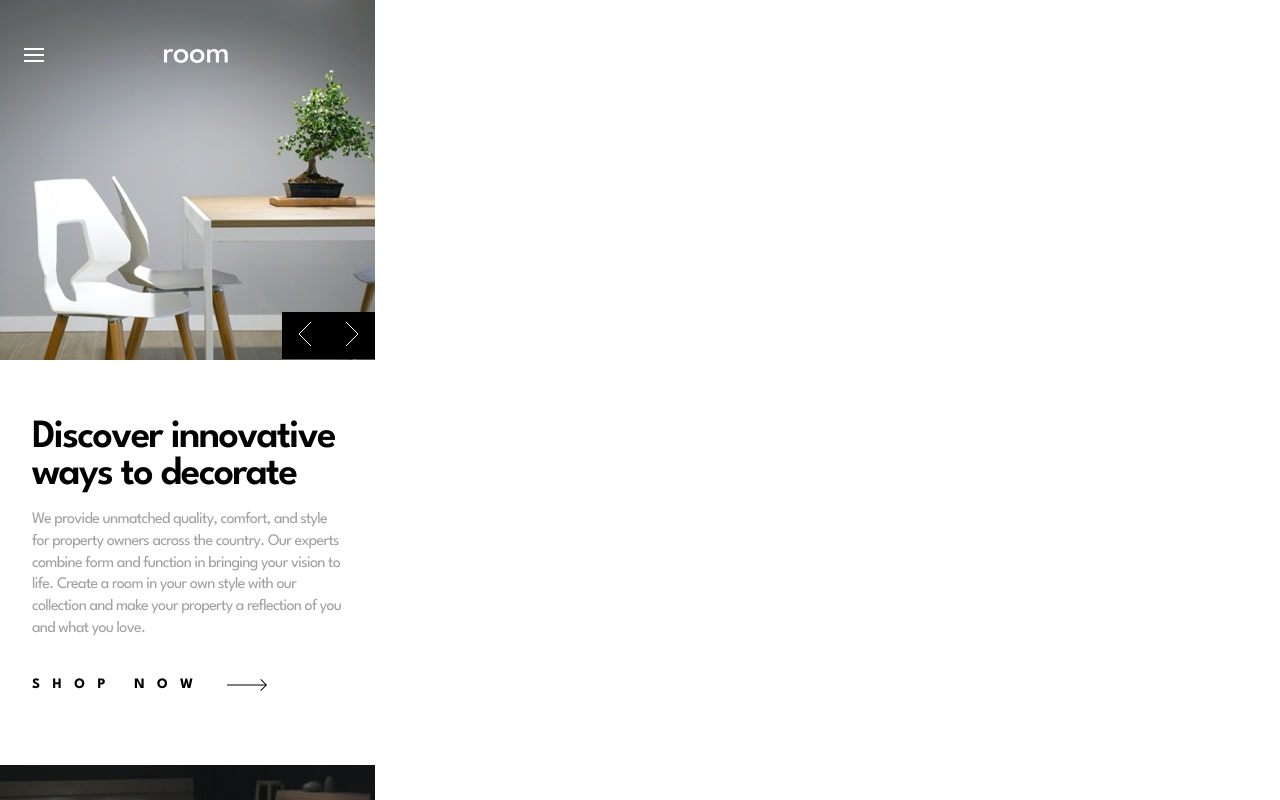
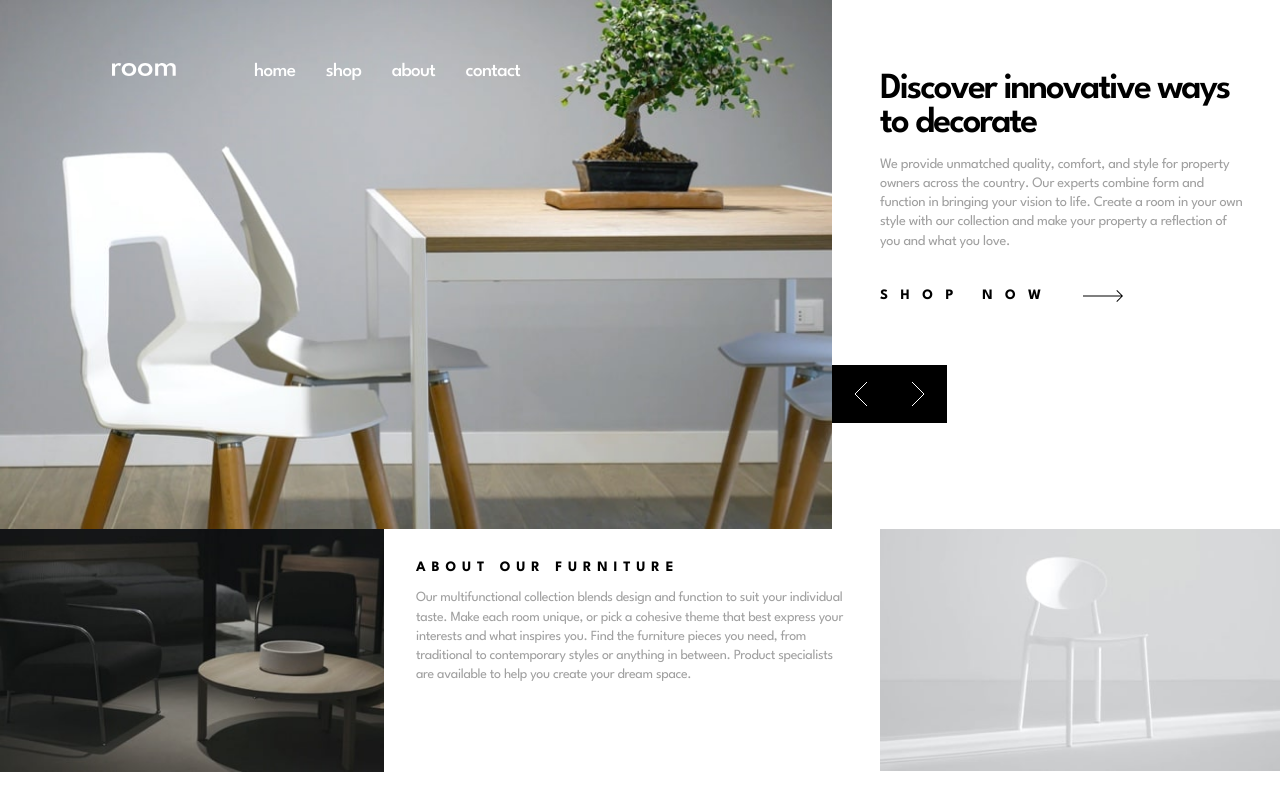
Before and after one commit to nkweku66/ecommerce_homepage, a React (Vite) app: page / in a window 1280 px wide. Shown: the top 800 px of the page. Built offline with nearby package versions, Linux system fonts and the light colour scheme; the HTML template or start-up script is replaced by a standard one.

Commit message:
Fix responsiveness issues

```diff
--- a/src/App.styles.ts
+++ b/src/App.styles.ts
@@ -1,11 +1,19 @@
 import styled from 'styled-components'
 
 const Wrapper = styled.div`
-      @media only screen and (1366px <= width <= 1440px) {
+  width: 100%;
+
+      @media only screen and (1024px <= width <= 1920px) {
         display: grid;
-        grid-template-rows: 534px;
-        grid-template-columns: 840px 534px;
+        grid-template-rows: 100%;
+        grid-template-columns: 65% 35%;
     }
+
+    @media only screen and (min-width: 1440px){
+      grid-template-rows: 534px;
+      grid-template-columns: 840px 600px;
+    }
+
 `
 
 export default Wrapper
--- a/src/Styles/GlobalStyles.ts
+++ b/src/Styles/GlobalStyles.ts
@@ -12,7 +12,7 @@ const GlobalStyle = createGlobalStyle`
         width: 23.44em;
         overflow-x: hidden;
 
-        @media (1366px <= width <= 1440px) {
+        @media (376px <= width <= 1920px) {
             width: 100%;
         }
     }
--- a/src/components/about/About.styles.ts
+++ b/src/components/about/About.styles.ts
@@ -4,16 +4,38 @@ const AboutWrapper = styled.section`
     display: flex;
     flex-direction: column;
 
-    @media only screen and (1366px <= width <= 1440px) {
+    @media only screen and (1024px <= width <= 1920px) {
         flex-direction: row;
     }
 `
 const AboutImage = styled.img`
     width: 100%;
+
+    @media only screen and (1024px <= width <= 1920px) {
+        width: 30%;
+        height: 100%;
+
+        &:nth-last-child(1) {
+            width: 31.25%;
+        }
+    }
+
 `
 
 const AboutContainer = styled.div`
     padding: 3.0625em 2em 2.56em 2em;
+
+    @media only screen and (728px <= width <= 1920px) {
+        padding: 5em 6.25em 7em 6em;
+    }
+
+    @media only screen and (width >= 1024px) {
+        padding: 2em 2em 0 2em;
+    }
+
+    @media only screen and (width >= 1440px) {
+        padding: 4.5em 3em 0 3em;
+    }
 `
 const AboutHeader = styled.h2`
     font-size: 0.875rem;
@@ -21,11 +43,37 @@ const AboutHeader = styled.h2`
     text-transform: uppercase;
     letter-spacing:5.83px;
     margin-bottom: 1em;
+
+    @media only screen and (728px <= width <= 1920px) {
+        font-size: 1.3rem;
+    }
+
+    @media only screen and (width >= 1024px) {
+        font-size: 0.9em;
+    }
+
+    @media only screen and (width >= 1440px) {
+        font-size: 1.1rem;
+    }
 `
 const AboutContent = styled.p`
     color: #A0A0A0;
     letter-spacing: -0.33px;
     line-height: 1.37rem;
+
+    @media only screen and (728px <= width <= 1920px) {
+        font-size: 1.2rem;
+        line-height: 1.5rem;
+    }
+
+    @media only screen and (width >= 1024px ) {
+        font-size: 0.875rem;
+        line-height: 1.2rem;
+    }
+
+    @media only screen and (width >= 1440px) {
+        font-size: 1.1rem;
+    }
 `
 
 export {
--- a/src/components/features/Features.styles.ts
+++ b/src/components/features/Features.styles.ts
@@ -8,11 +8,17 @@ const FeatWrapper = styled.section`
     padding: 3.75em 2em 4.5em 2em;
     position: relative;
 
-    @media only screen and (1366px <= width <= 1440px) {
-        padding: 5em 6.25em 9.56em 6.25em;
+    @media only screen and (768px <= width <= 1023px) {
+        padding: 5em 6.25em 7em 6em;
     }
 
+    @media only screen and (1024px <= width <= 1439px) {
+        padding: 4.5em 2.25em 3em 3em;
+    }
 
+    @media only screen and (min-width: 1440px) {
+        padding: 7.5em 5em 9.5625em 5em;
+    }
 `
 
 const FeatHeader = styled.h1`
@@ -21,11 +27,20 @@ const FeatHeader = styled.h1`
     letter-spacing:-1.67px;
     margin-bottom: 0.4em;
 
-    @media only screen and (1366px <= width <= 1440px) {
+    @media only screen and (768px <= width <= 1920px) {
         font-size: 3rem;
         letter-spacing: -2px;
 
     }
+
+    @media only screen and (1024px <= width <= 1439px) {
+        font-size: 2.3rem;
+    }
+
+    @media only screen and (min-width: 1440px) {
+        font-size: 3em;
+    }
+
 `
 
 const FeatContent = styled.p`
@@ -33,9 +48,19 @@ const FeatContent = styled.p`
     letter-spacing: -0.67px;
     line-height: 1.37rem;
 
-    @media only screen and (1366px <= width <= 1440px) {
-        font-size: 1rem;
+    @media only screen and (768px <= width <= 1920px) {
+        font-size: 1.2rem;
         letter-spacing: -0.33px;
+        line-height: 1.5rem;
+    }
+
+    @media only screen and (1024px <= width <= 1920px) {
+        font-size: 0.9rem;
+        line-height: 1.2rem;
+    }
+
+    @media only screen and (min-width: 1440px) {
+        font-size: 1.1rem;
     }
 `
 const FeatButton = styled.button<Props>`
@@ -62,7 +87,7 @@ const FeatButton = styled.button<Props>`
         }
 
     & > span {
-        margin-right: auto;
+        margin-right: 2em;
     }
 
     & > span:hover {
@@ -75,17 +100,17 @@ const FeatButton = styled.button<Props>`
         transition: 0.3s ease-in-out;
     }
 
-    @media only screen and (1366px <= width <= 1440px) {
+    @media only screen and (768px <= width <= 1920px) {
         width: ${(props) => (props.variant ? '5em' : '')};
         height: ${(props) => (props.variant ? '5em' : '')};
 
         &:hover {
-            background-color: ${(props) => (props.variant ? '#444444' : 'transparent')};;
+            background-color: ${(props) => (props.variant ? '#444444' : 'transparent')};
             transition: 0.3s ease-in-out;
         }
 
         &:active {
-            background-color: ${(props) => (props.variant ? '#444444' : 'transparent')};;
+            background-color: ${(props) => (props.variant ? '#444444' : 'transparent')};
             transition: 0.3s ease-in-out;
         }
 
@@ -93,9 +118,19 @@ const FeatButton = styled.button<Props>`
         margin: 0 auto;
     }
 
+    @media only screen and (width >= 1024px) {
+        width: ${(props) => (props.variant ? '4em' : '')};
+        height: ${(props) => (props.variant ? '4em' : '')};
+        margin-top: ${(props) => (props.variant ? '-2.2em' : '2.56em')};
+    }
+
+    @media only screen and (min-width: 1440px) {
+        width: ${(props) => (props.variant ? '5em' : '')};
+        height: ${(props) => (props.variant ? '5em' : '')};
+        margin-top: ${(props) => (props.variant ? '-7.45em' : '2.56em')};
+    }
+
 }
-
-
 
 `
 const FeatNav = styled.nav`
@@ -104,8 +139,13 @@ const FeatNav = styled.nav`
     top: 28.85em;
     left: 0;
 
-    @media only screen and (1366px <= width <= 1440px) {
+    @media only screen and (1024px <= width <= 1920px) {
         display: flex;
+        top: 24.8em;
+    }
+
+    @media only screen and (min-width: 1440px) {
+        top: 35.55em;
     }
 `
 
--- a/src/components/hero/Hero.tsx
+++ b/src/components/hero/Hero.tsx
@@ -20,7 +20,7 @@ const Hero: React.FC<Props> = (props: Props) => {
       </S.HeroDesktop>
       <S.HeroContainer>
         <Navbar />
-        <S.HeroImage src={props.mobileImage} />
+        <S.HeroImage src={props.mobileImage} mobile={true} />
         <S.HeroNav>
           <S.HeroButton onClick={props.moveBack}>
             <svg width="14" height="24" xmlns="http://www.w3.org/2000/svg">
--- a/src/components/hero/HeroSection.styles.ts
+++ b/src/components/hero/HeroSection.styles.ts
@@ -1,10 +1,13 @@
 import styled from 'styled-components'
 
+interface HeroProps {
+    mobile?: boolean;
+}
 const HeroContainer = styled.section`
     position: relative;
 
 
-    @media only screen and (1366px <= width <= 1440px) {
+    @media only screen and (1024px <= width <= 1920px) {
         display: none;
     }
 `
@@ -14,21 +17,33 @@ const HeroWrapper = styled.div`
 const HeroDesktop = styled.section`
     display: none;
 
-    @media only screen and (1366px <= width <= 1440px) {
+    @media only screen and (768px <= width <= 1920px) {
         display: flex;
         width: 100%;
     }
 `
-const HeroImage = styled.img`
+const HeroImage = styled.img<HeroProps>`
     width: 100%;
+    height: 100%;
     object-fit:cover;
+
+    @media only screen and (768px <= width <= 1023px) {
+        display: ${(props) => (props.mobile ? 'none' : '')};
+    }
 `
 
 const HeroNav = styled.nav`
-    position: sticky;
-    margin-top: -3.25em;
-    margin-left: 17.6em;
-    margin-right: auto;
+    display: flex;
+    margin-top: -4px;
+    position: absolute;
+    top: 100%;
+    left: 100%;
+    transform: translate(-100%, -100%);
+
+
+    @media only screen and (min-width: 728px) {
+        margin-top: 0;
+    }
 `
 
 
--- a/src/components/navbar/Navbar.styles.ts
+++ b/src/components/navbar/Navbar.styles.ts
@@ -10,7 +10,7 @@ const NavDesk = styled.nav`
     position: absolute;
 
 
-    @media only screen and (1366px <= width <= 1440px) {
+    @media only screen and (728px <= width <= 1920px) {
         display: flex;
         align-tems: center;
     }
@@ -22,7 +22,7 @@ const Nav = styled.nav`
     margin: 3em 1.5em;
     position: absolute;
 
-    @media only screen and (1366px <= width <= 1440px) {
+    @media only screen and (728px <= width <= 1920px) {
         display: none;
     }
 `
@@ -32,9 +32,6 @@ const NavMenuButton = styled.button`
     border: none;
     cursor: pointer;
 
-    @media only screen and (1366px <= width <= 1440px) {
-        display: none;
-    }
 `
 
 const NavLogo = styled.img`
@@ -42,7 +39,7 @@ const NavLogo = styled.img`
     height: 0.9em;
     cursor: pointer;
 
-    @media only screen and (1366px <= width <= 1440px) {
+    @media only screen and (728px <= width <= 1920px) {
         margin-left: 0;
         margin-right: 3em;
     }
@@ -64,7 +61,7 @@ const Navmenu = styled.nav<Props>`
     transition: ease-out 0.5s;
 
 
-    @media only screen and (1366px <= width <= 1440px) {
+    @media only screen and (728px <= width <= 1920px) {
         display: none;
     }
 `
@@ -76,6 +73,10 @@ const Navlinks = styled.ul`
     margin: 0;
     padding: 0;
     margin-left: 4em;
+
+    @media only screen and (728px <= width <= 1024px) {
+        gap: 3rem;
+    }
 
 `
 
@@ -92,7 +93,7 @@ const Navlink = styled.a`
         color: #666;
     }
 
-    @media only screen and (1366px <= width <= 1440px) {
+    @media only screen and (728px <= width <= 1920px) {
         color: #fff;
         font-size: 1.2rem;
 
```
